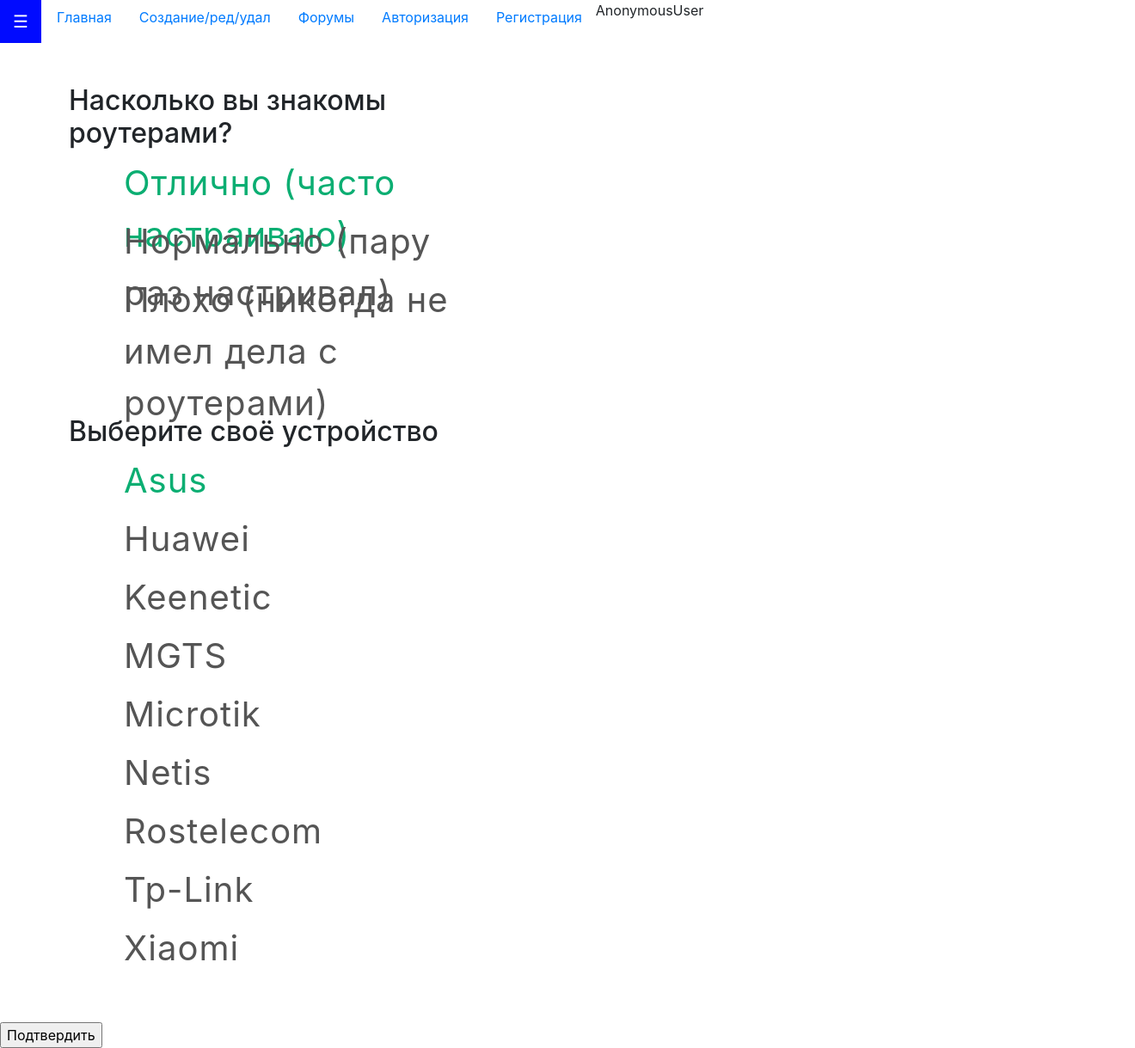
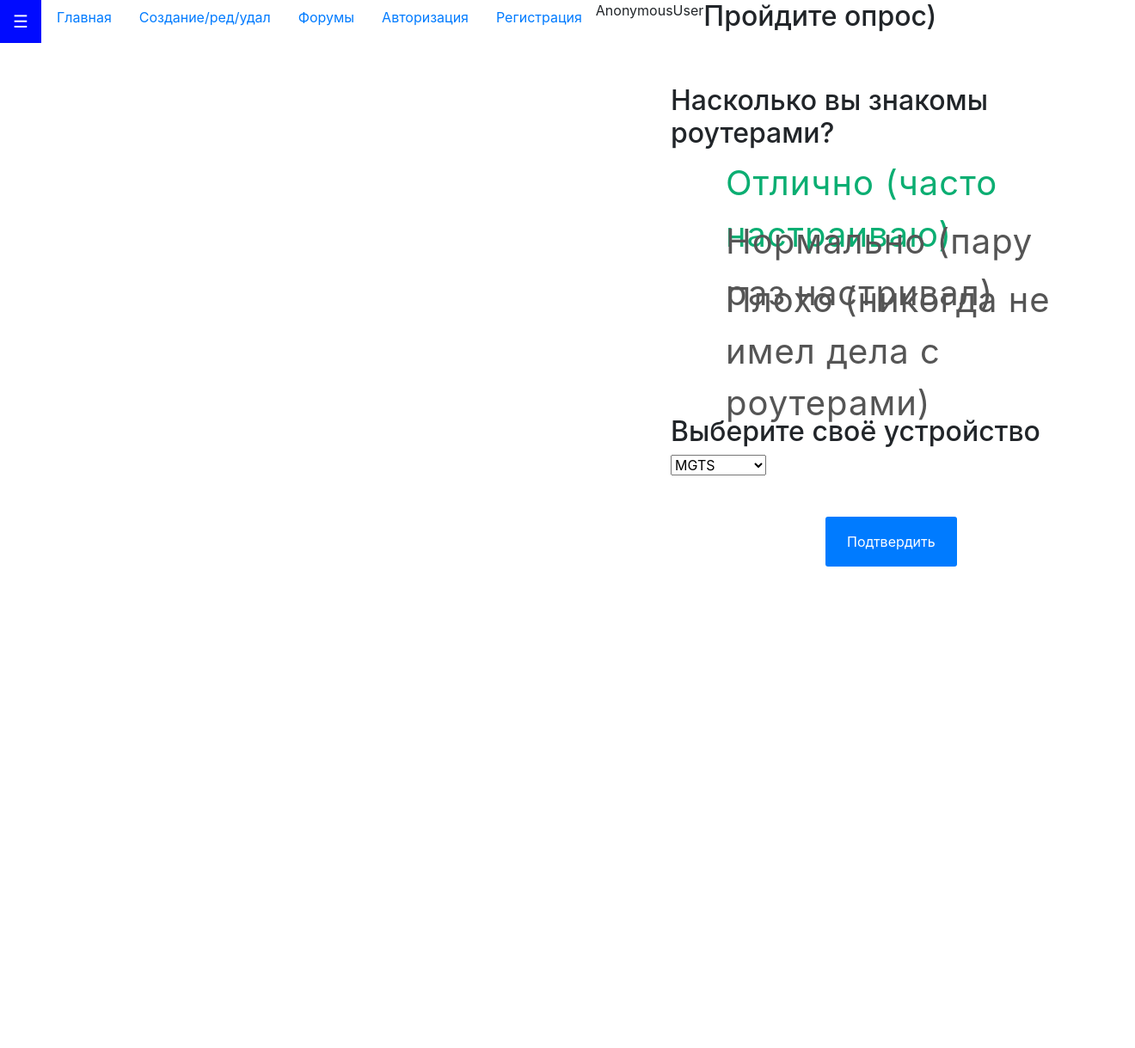
Before and after one commit to Flaer993/MyProjectToMSHP, a Django app: page /instr in a window 1320 px wide. Shown: the whole page at 86% size. After the commit the page ends 659 px from the top, so only its background shows below. Run offline with Django 3.2, Linux system fonts and the light colour scheme; some libraries are stand-ins or nearby versions.

Commit message:
навожу суету

```diff
--- a/core/static/css/demo.css
+++ b/core/static/css/demo.css
@@ -1,8 +1,29 @@
+
+
 
 #section-navigation {
 	position: relative;
 	margin-top: 100px;
 }
+.selector1{
+	width: 300px;
+	height: 400px;
+	border-style: solid 1px;
+	border-color: #007bff;
+	margin-left:960px;
+}
+.btn {
+	display: inline-block; /* Строчно-блочный элемент */
+	background: #007bff; /* Серый цвет фона */
+	color: #fff; /* Белый цвет текста */
+	padding: 1rem 1.5rem; /* Поля вокруг текста */
+	text-decoration: none; /* Убираем подчёркивание */
+	border-radius: 3px; /* Скругляем уголки */
+	left: 960px;
+	top: 420px;
+	text-decoration: none;
+	margin-left:960px;
+   }
 
 .h1_1 {
 	font-family: 'Play';
--- a/core/templates/instructions/pre_instr.html
+++ b/core/templates/instructions/pre_instr.html
@@ -74,6 +74,7 @@
 
 				{% endif %}
 				{{request.user}}
+        <li class="nav-item"><h2>Пройдите опрос)</h2></li>
 			</ul>
 		</div>
 
@@ -97,6 +98,10 @@
   background: #fff;
   padding: 3rem 0 3rem 5rem;
   border-radius: 1rem;
+  border-style: solid 1px;
+  border-color:#007bff ;
+  margin-left: 700px;
+
 
   label {
     display: block;
@@ -172,54 +177,26 @@
 
 <div class="bulgy-radios" role="radiogroup" aria-labelledby="bulgy-radios-label">
   <h2 id="bulgy-radios-label">Выберите своё устройство</h2>
-  <label>
-    <input type="radio" name="routerNameOptions" checked />
-    <span class="radio"></span>
-    <span class="label">Asus</span>
-  </label>
-  <label>
-    <input type="radio" name="routerNameOptions" />
-    <span class="radio"></span>
-      <span class="label">Huawei</span>
-  </label>
-  <label>
-    <input type="radio" name="routerNameOptions" />
-    <span class="radio"></span>
-    <span class="label">Keenetic</span>
-  </label>
-    <label>
-    <input type="radio" name="routerNameOptions" />
-    <span class="radio"></span>
-    <span class="label">MGTS</span>
-  </label>
-    <label>
-    <input type="radio" name="routerNameOptions" />
-    <span class="radio"></span>
-    <span class="label">Microtik</span>
-  </label>
-    <label>
-    <input type="radio" name="routerNameOptions" />
-    <span class="radio"></span>
-    <span class="label">Netis</span>
-  </label>
-    <label>
-    <input type="radio" name="routerNameOptions" />
-    <span class="radio"></span>
-    <span class="label">Rostelecom</span>
-  </label>
-    <label>
-    <input type="radio" name="routerNameOptions" />
-    <span class="radio"></span>
-    <span class="label">Tp-Link</span>
-  </label>
-    <label>
-    <input type="radio" name="routerNameOptions" />
-    <span class="radio"></span>
-    <span class="label">Xiaomi</span>
-  </label>
+  <select id="selectvalue">
+
+    <option>MGTS</option>
+
+    <option>ASUS</option>
+
+    <option>Keenetic</option>
+
+    <option>Netis</option>
+
+    <option>Rostelecom</option>
+    <option>Mikro-Tik</option>
+    <option>Hyawei</option>
+    <option>TP-Link</option>
+    <option>Xiaomi</option>
+
+    </select>
 
 </div>
-    <input type="submit" value="Подтвердить">
+    <input type="submit" value="Подтвердить" class='btn'><a href=""></a>
 
 </body>
 </html>
```
Also changed, not shown: other parts of core/static/css/demo.css (+27 -3 lines), core/templates/ladding.html (+1 -13 lines).
